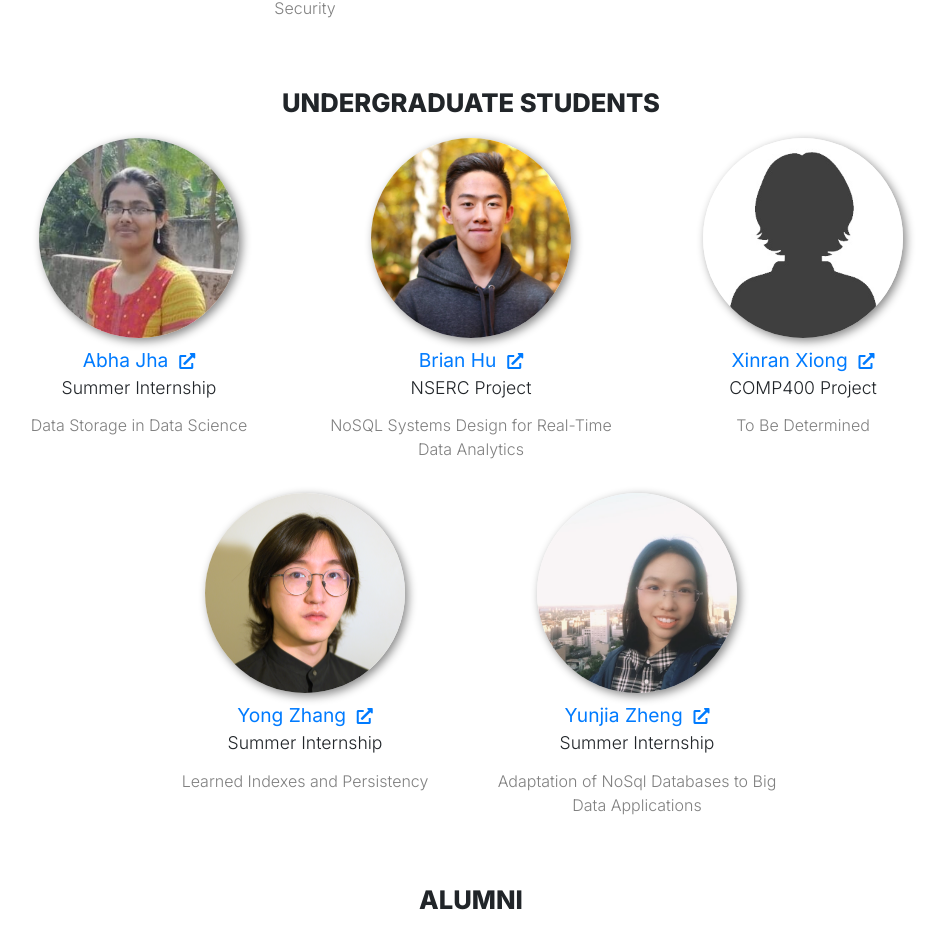
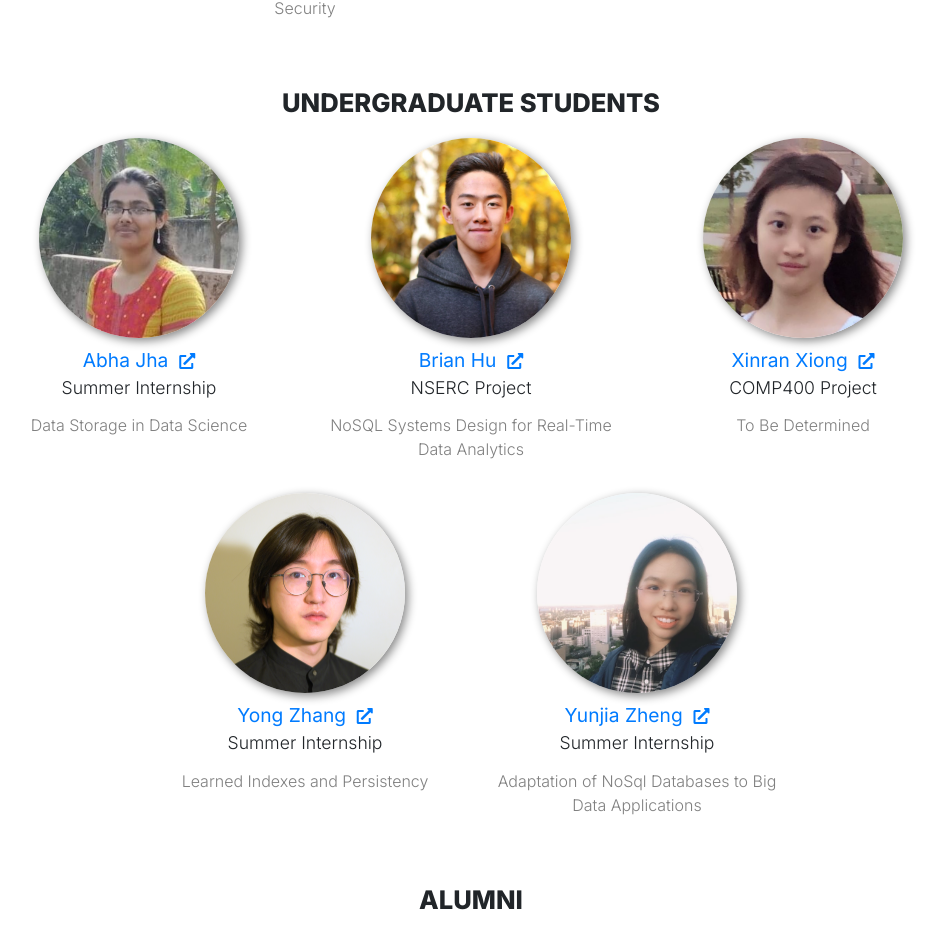
Before and after one commit to discslab/DISCS-Lab-Website, a React (Create React App) app: page / in a window 1280 px wide. Shown: the part 3138-4073 px from the top of the page, without its empty margins (169-1112 px from the left). Built offline with nearby package versions, Linux system fonts and the light colour scheme.

Commit message:
Added team member image

```diff
--- a/src/components/InfoItems/TeamMemberItems.js
+++ b/src/components/InfoItems/TeamMemberItems.js
@@ -47,7 +47,7 @@ export const Undergraduates = [
   {
     title: "Xinran Xiong",
     subtitle: "COMP400 Project",
-    image_url: "/static/images/default_user_female.jpg",
+    image_url: "/static/images/xinran.png",
     website_url:
       "https://www.linkedin.com/in/xinran-xiong-b31525170/?originalSubdomain=ca",
     description: "To Be Determined",
```
Also changed, not shown: public/static/images/xinran.png (added).
